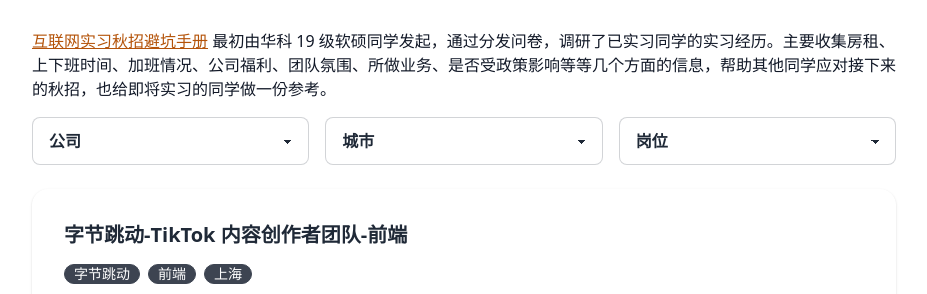
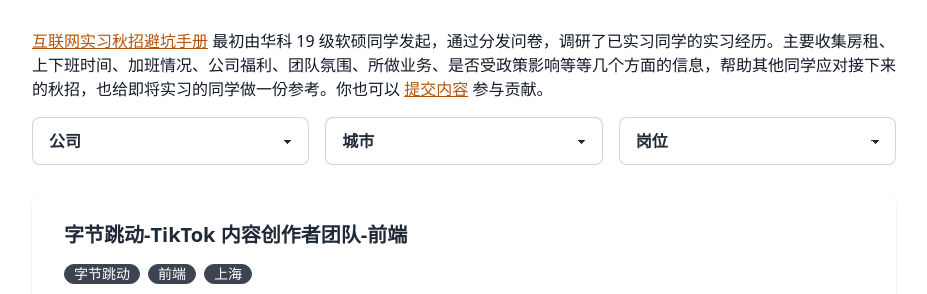
Before and after one commit to Creator-master/hustlab.github.io, a Gatsby site: page / in a window 1280 px wide. Shown: the part 487-781 px from the top of the page, without its empty margins (176-1103 px from the left). Built offline with nearby package versions, Linux system fonts and the light colour scheme; Gatsby itself is replaced by a stand-in of ours.

Commit message:
feat: add contribute link

```diff
--- a/src/components/layout.js
+++ b/src/components/layout.js
@@ -14,7 +14,7 @@ const Layout = ({ children }) => (
       <main className="flex flex-col items-start flex-1 max-w-4xl px-4 py-8 md:py-12">
         {children}
       </main>
-      <footer className="mt-4">
+      <footer className="mb-4">
         © {new Date().getFullYear()}, Built with
         {` `}
         <a
--- a/src/pages/index.js
+++ b/src/pages/index.js
@@ -62,7 +62,14 @@ const IndexPage = () => {
             互联网实习秋招避坑手册
           </a>{' '}
           最初由华科 19
-          级软硕同学发起，通过分发问卷，调研了已实习同学的实习经历。主要收集房租、上下班时间、加班情况、公司福利、团队氛围、所做业务、是否受政策影响等等几个方面的信息，帮助其他同学应对接下来的秋招，也给即将实习的同学做一份参考。
+          级软硕同学发起，通过分发问卷，调研了已实习同学的实习经历。主要收集房租、上下班时间、加班情况、公司福利、团队氛围、所做业务、是否受政策影响等等几个方面的信息，帮助其他同学应对接下来的秋招，也给即将实习的同学做一份参考。你也可以{' '}
+          <a
+            href="https://github.com/HUSTLab/hustlab.github.io#%E5%8F%82%E4%B8%8E%E8%B4%A1%E7%8C%AE"
+            className="text-yellow-700 transition hover:text-yellow-600 underline dark:text-blue-400  dark:hover:text-blue-300"
+          >
+            提交内容
+          </a>{' '}
+          参与贡献。
         </p>
       </div>
       <div className="flex w-full mt-4 flex-col items-center gap-4 sm:flex-row">
```
Also changed, not shown: README.md.
